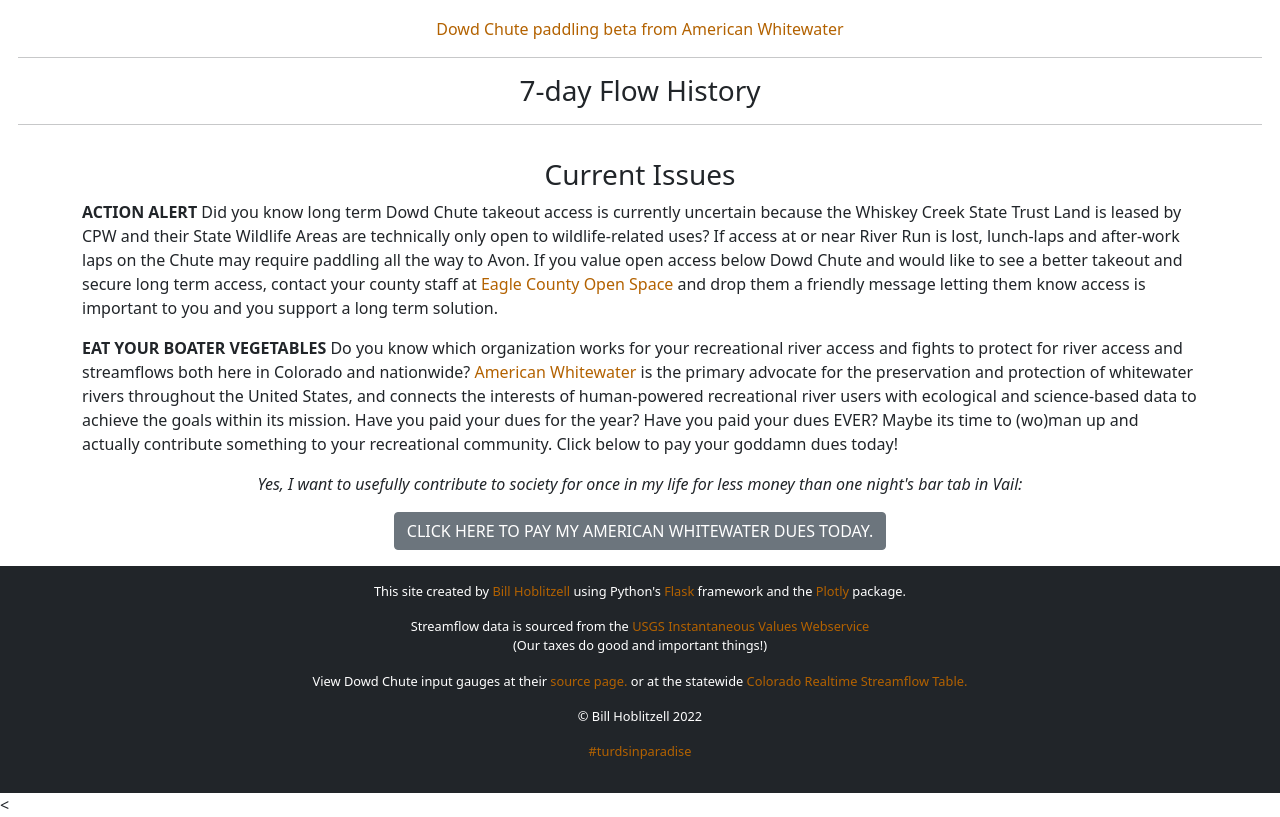
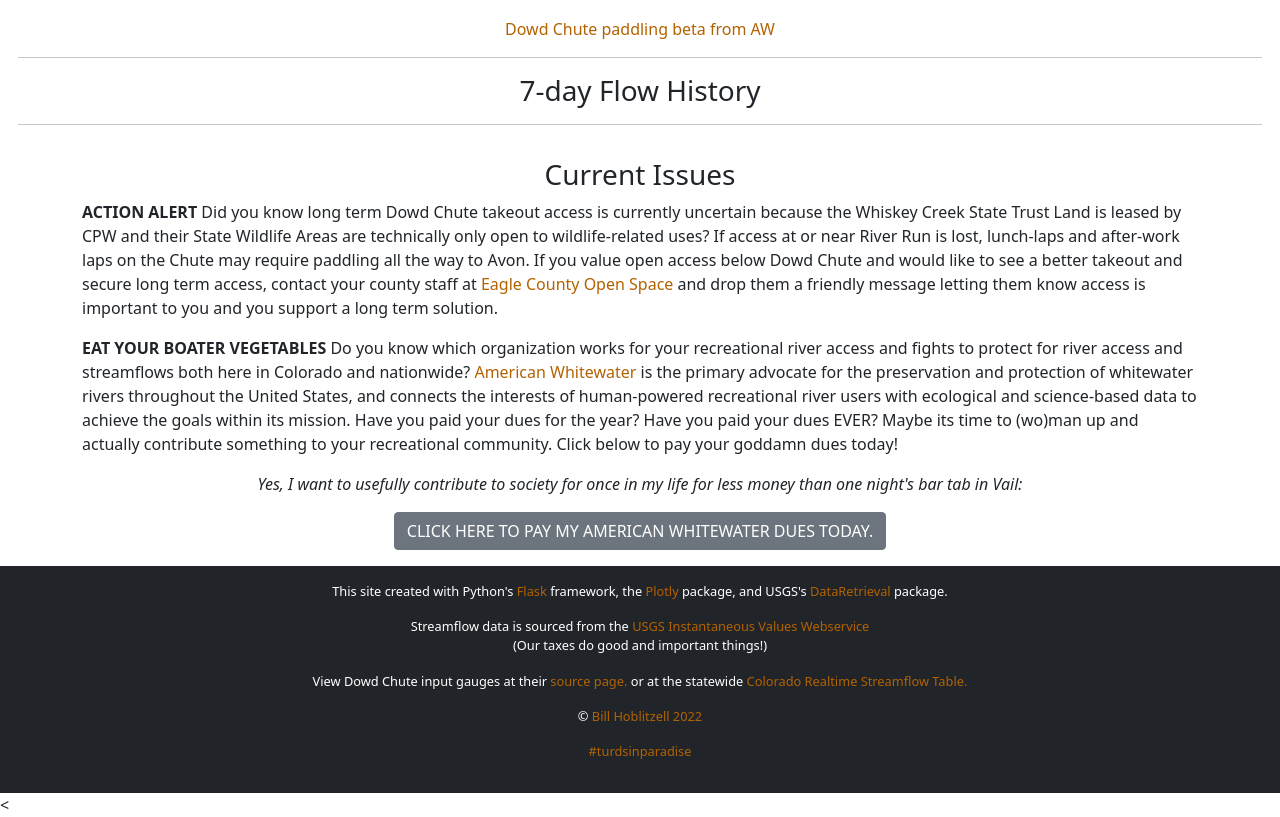
Before and after one commit to skisleeprepeat/dowd-chute-gauge, a Flask app: template dowd_gauge_app/templates/index.html in a window 1280 px wide. Shown: the part 298-1115 px from the top of the page. Run offline with Flask 2, Linux system fonts and the light colour scheme; the template is opened without the code that fills it, so the values that code supplies are empty; some libraries are stand-ins or nearby versions.

Commit message:
footer formatting and links update

```diff
--- a/dowd_gauge_app/templates/index.html
+++ b/dowd_gauge_app/templates/index.html
@@ -45,7 +45,7 @@
     </div>
     <p>
       <a href="https://www.americanwhitewater.org/content/River/view/river-detail/4266/main" target="_blank">
-        Dowd Chute paddling beta from American Whitewater
+        Dowd Chute paddling beta from AW
       </a>
     </p>
     <hr>
@@ -102,12 +102,12 @@
 
   <footer class="bg-dark text-white">
     <div class='container p-3 text-center '>
-      <p>This site created by <a href="https://www.billhoblitzell.com" target="_blank">Bill Hoblitzell</a> using Python's <a href="https://palletsprojects.com/p/flask/">Flask</a> framework and the <a href="https://plotly.com/python/"
-          target="_blank">Plotly</a> package. </p>
+      <p>This site created with Python's <a href="https://palletsprojects.com/p/flask/">Flask</a> framework, the <a href="https://plotly.com/python/"
+          target="_blank">Plotly</a> package, and USGS's <a href="https://github.com/USGS-python/dataretrieval" target='_blank'>DataRetrieval</a> package. </p>
       <p>Streamflow data is sourced from the <a href="https://waterservices.usgs.gov/rest/">USGS Instantaneous Values Webservice</a><br>(Our taxes do good and important things!)</p>
       <p>View Dowd Chute input gauges at their <a href="https://waterdata.usgs.gov/co/nwis/uv?site_no=09064600%2C09066510%2C09067020&format=gif_mult_sites&PARAmeter_cd=00060&period=7" target="_blank">source page.</a> or at the statewide <a
           href="https://waterdata.usgs.gov/co/nwis/current/?type=flow&group_key=huc_cd" target='_blank'>Colorado Realtime Streamflow Table.</a></p>
-      <p>&copy Bill Hoblitzell 2022</p>
+      <p>&copy <a href="https://www.billhoblitzell.com" target="_blank">Bill Hoblitzell 2022</a></p>
       <p><a href="https://www.instagram.com/explore/tags/turdsinparadise/">#turdsinparadise</a></p>
     </div>
   </footer>
```
